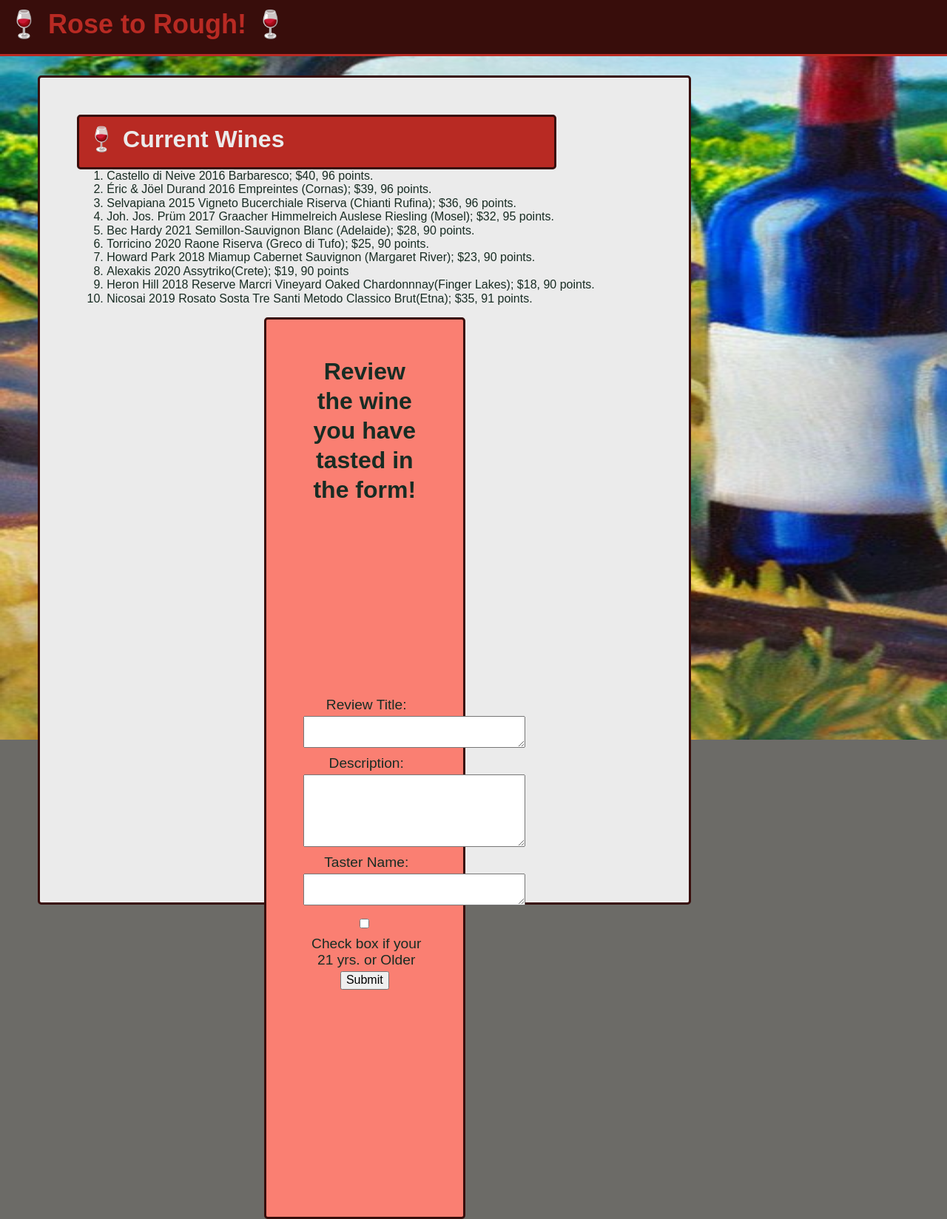
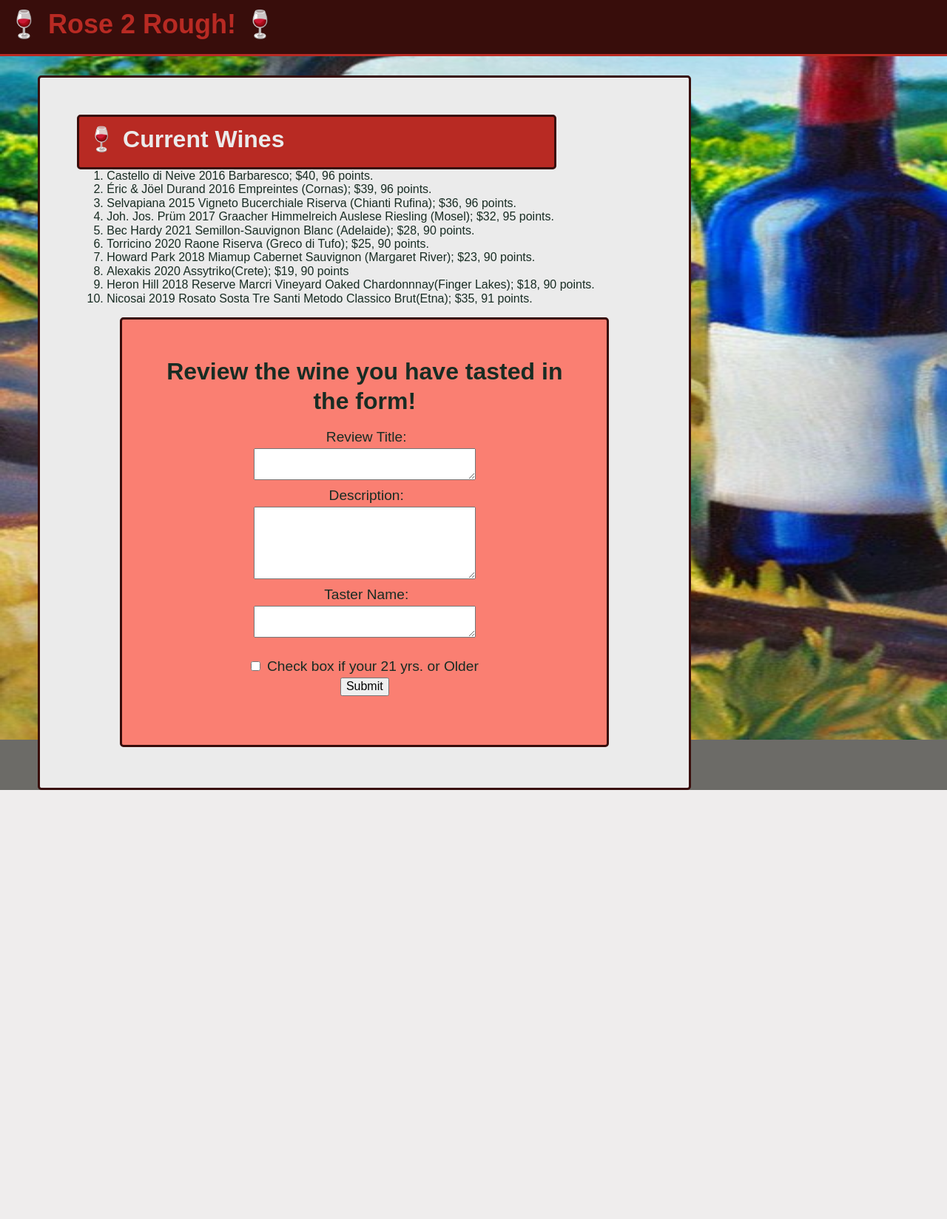
Before and after one commit to oliverLo78/Rose2Rough-2.0, a Node project: template views/homepage.handlebars in a window 1280 px wide. Shown: the whole page at 74% size. After the commit the page ends 1068 px from the top, so only its background shows below. Run offline with Node 20 templates, Linux system fonts and the light colour scheme; the template is opened without the code that fills it, so the values that code supplies are empty; some libraries are stand-ins or nearby versions.

Commit message:
changed add-review-container to block display

```diff
--- a/controllers/homeRoutes.js
+++ b/controllers/homeRoutes.js
@@ -36,7 +36,7 @@ router.put('/:id', async (req, res) => {
   try {
     const review = await Review.update(
       {
-        dish_name: req.body.review_title,
+        review_title: req.body.review_title,
         description: req.body.description,
         guest_name: req.body.taster_name,
         has_nuts: req.body.is_twenty_one,
--- a/public/css/style.css
+++ b/public/css/style.css
@@ -66,11 +66,11 @@
   }
 
   .add-review-container {
-    display: flex;
+    display: block;
     flex-wrap: wrap;
-    width: 35%;
-    min-height: 100%;
-    min-width: 35%;
+    width: 85%;
+    min-height: 50%;
+    min-width: 85%;
     margin: 5px auto;
     border: 3px solid var(--primary);
     border-radius: var(--border-radius);
--- a/views/homepage.handlebars
+++ b/views/homepage.handlebars
@@ -99,7 +99,5 @@
           Submit
         </button>
       </form>
-    </div>
-  </div>
 
   <script src="/js/add-review.js"></script>
--- a/views/layouts/main.handlebars
+++ b/views/layouts/main.handlebars
@@ -1,6 +1,6 @@
 <head>
   <meta charset="UTF-8">
-  <title>Rose to Rough!</title>
+  <title>Rose 2 Rough!</title>
   <link rel="stylesheet" href="/css/jass.css">
   <link rel="stylesheet" href="/css/style.css">
 </head>
@@ -9,7 +9,7 @@
   <div class="flex-column justify-space-around">
     <header class="display-flex justify-space-between align-center p-2">
       <h1>
-       &#127863 Rose to Rough! &#127863
+       &#127863 Rose 2 Rough! &#127863
       </h1>
     </header>
       <main class="container container-fluid mt-5">
```
